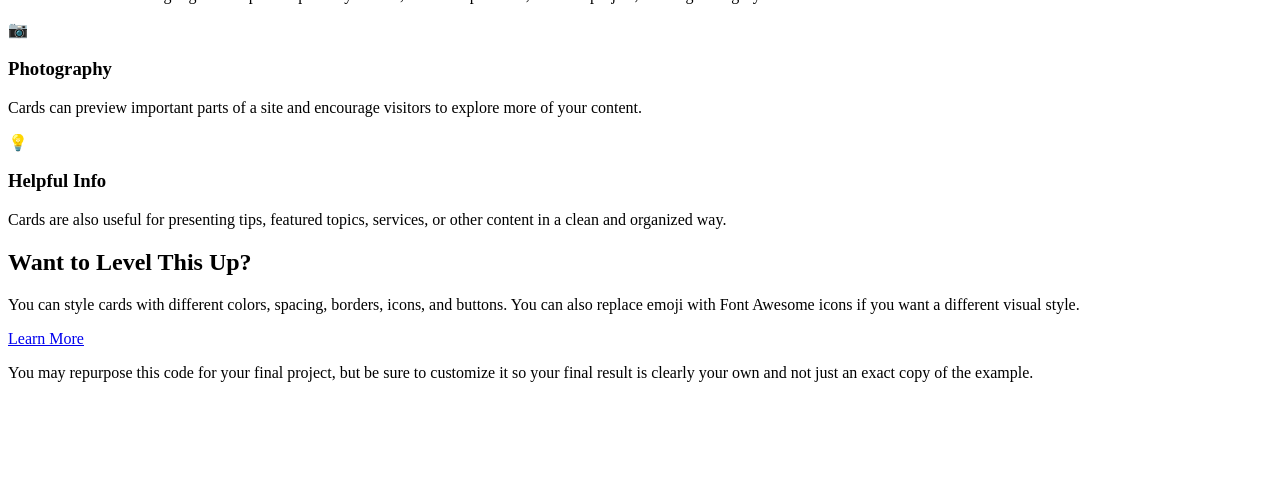
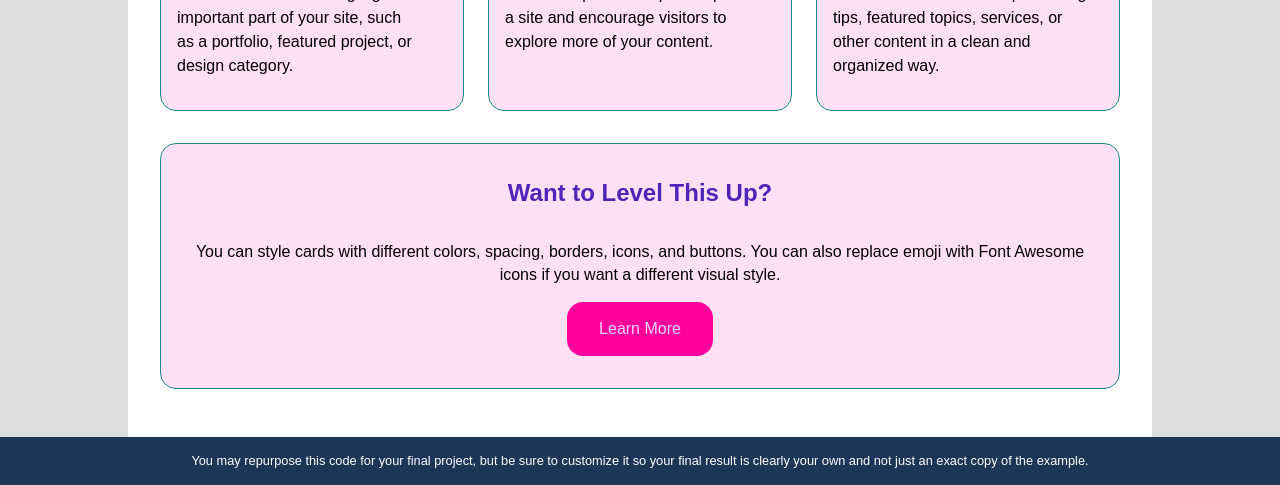
Before and after one commit to josdaely/Homepage-Cards, a plain HTML site: page index.html in a window 1280 px wide. Shown: the part 379-864 px from the top of the page. Before the commit the page ends 800 px from the top, so only its background shows below. Drawn offline with Linux system fonts and the light colour scheme.

Commit message:
Completed In Class Exercise Feature Cards

```diff
--- a/cards.css
+++ b/cards.css
@@ -72,31 +72,42 @@ main {
    ========================= */
 /* CSS Grid places the cards into columns */
 .card-grid {
-
+  display: grid;
+  grid-template-columns: 1fr 1fr 1fr;
+  gap: 1.5rem;
 }
 
 .card {
-
+  background-color: rgb(255, 224, 244);
+  border: 1px solid rgb(26, 141, 139);
+  border-radius: 1rem;
+  padding: 1rem;
 
   /* keeps the cards consistent in height */
+  display: flex;
+  flex-direction: column;
 
 }
 
 .card-title {
-
+display: flex;
+align-items: center;
+gap: 0.75rem;
 }
 
 .card-icon {
    /* size of icons */
-
+ font-size: 200%;
+ line-height: 1;
 }
 
 .card h3 {
-
+  font-size: 130%;
+  color: rgb(78, 36, 185);
 }
 
 .card p {
-
+  line-height: 1.5;
 }
 
 
@@ -104,11 +115,18 @@ main {
 /* CALL TO ACTION SECTION
    ========================= */
 .cta-section {
-
+  background-color:rgb(255, 224, 244);
+  border: 1px solid rgb(26, 141, 139);
+  margin: 2rem 0;
+  padding: 2rem;
+  border-radius: 1rem;
+  text-align: center;
 }
 
 .cta-section h2 {
-
+  font-size: 150%;
+  color: rgb(78, 36, 185);
+  margin-bottom: 2rem;
 }
 
 .cta-section p {
@@ -116,7 +134,12 @@ main {
 }
 
 .cta-button {
-
+  display: inline-block;
+  background-color: rgb(255, 0, 157);
+  color: #ebd5ff;
+  text-decoration: none;
+  padding: 1rem 2rem;
+  border-radius: 1rem;
 }
 
 .cta-button:hover {
@@ -143,13 +166,14 @@ footer p {
 
 /* RESPONSIVE MEDIA QUERIES
    ========================= */
-@media (max-width: ) {
+@media (width < 480px) {
   header {
-
+  flex-direction: column;
+  align-items: center;
   }
 
   .card-grid {
-
+   grid-template-columns: 1fr;
   }
 
 }
--- a/index.html
+++ b/index.html
@@ -4,6 +4,8 @@
   <meta charset="UTF-8">
   <meta name="viewport" content="width=device-width, initial-scale=1.0">
   <title>Homepage Feature Cards Example</title>
+  <link rel="stylesheet" href="reset.css">
+  <link rel="stylesheet" href="cards.css">
 
 
 </head>
@@ -35,29 +37,29 @@
     </section>
 
     <!-- Feature cards section -->
-    <section>
+    <section class="card-grid">
 
-      <article>
-        <div>
-          <span>🎨</span>
+      <article class="card">
+        <div class="card-title">
+          <span class="card-icon">🎨</span>
           <h3>Creative Work</h3>
         </div>
 
         <p>Use a card like this to highlight an important part of your site, such as a portfolio, featured project, or design category.</p>
       </article>
 
-      <article>
-        <div>
-          <span>📷</span>
+      <article class="card">
+        <div class="card-title">
+          <span class="card-icon">📷</span>
           <h3>Photography</h3>
         </div>
 
         <p>Cards can preview important parts of a site and encourage visitors to explore more of your content.</p>
       </article>
 
-      <article>
-        <div>
-          <span>💡</span>
+      <article class="card">
+        <div class="card-title">
+          <span class="card-icon">💡</span>
           <h3>Helpful Info</h3>
         </div>
 
@@ -67,11 +69,11 @@
     </section>
 
     <!-- Call to Action section -->
-    <section>
+    <section class="cta-section">
       <h2>Want to Level This Up?</h2>
       <p>You can style cards with different colors, spacing, borders, icons, and buttons. You can also replace emoji with Font Awesome icons if you want
         a different visual style.</p>
-      <a href="#">Learn More</a>
+      <a href="#" class="cta-button">Learn More</a>
     </section>
 
   </main>
```
